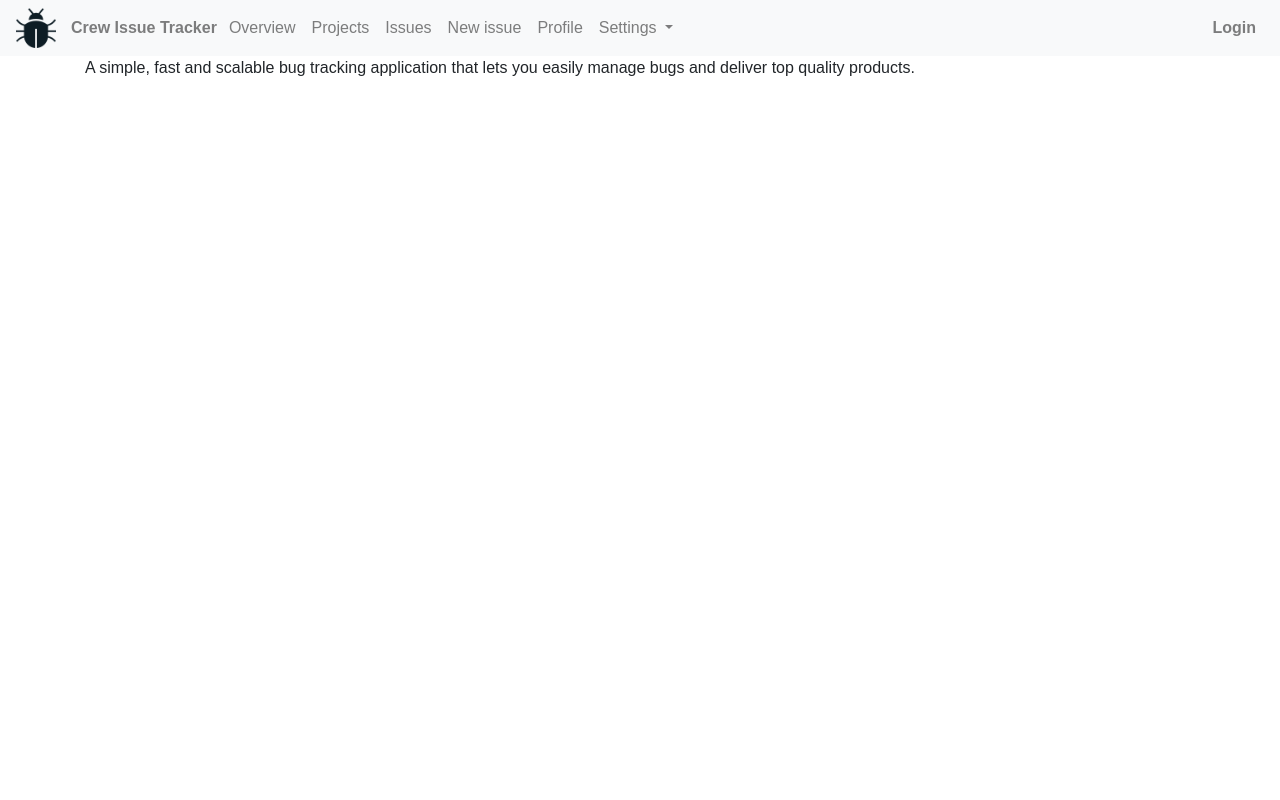
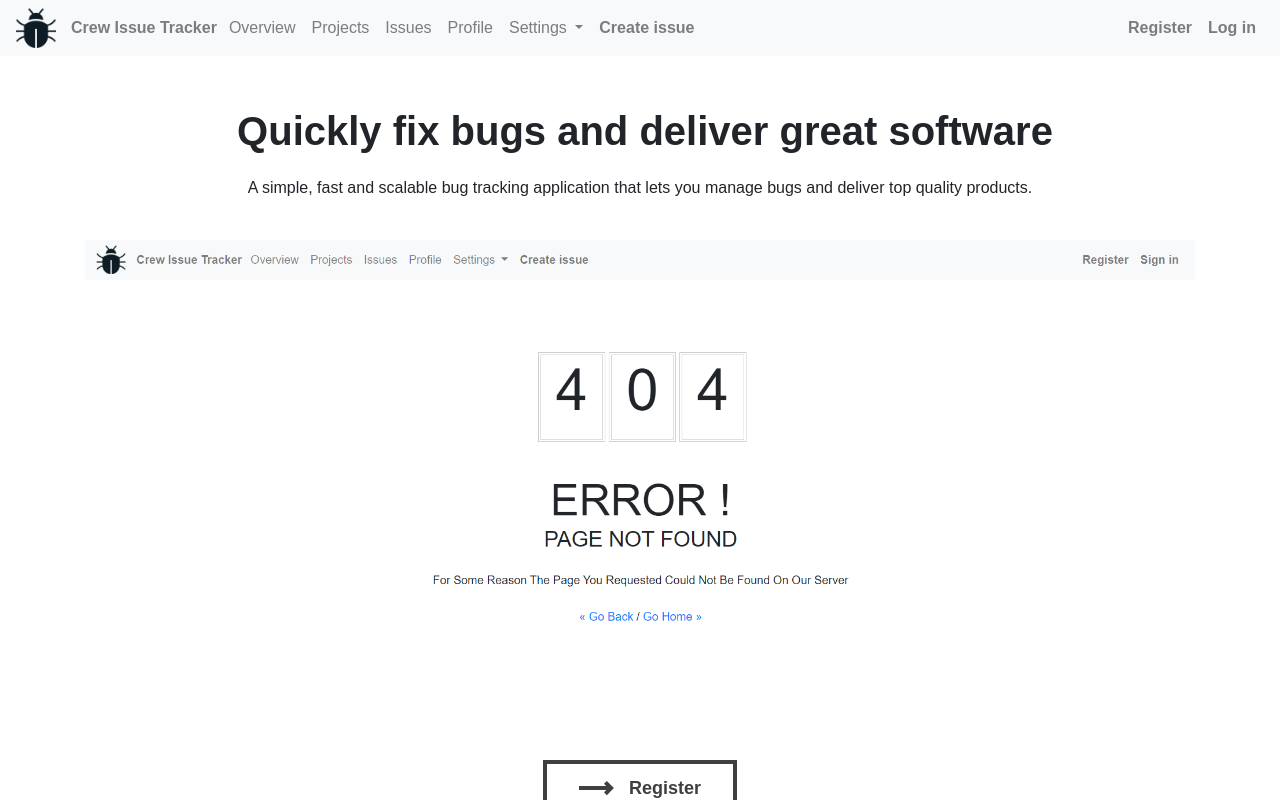
Before and after one commit to ferran1/Issue-tracker, an Angular app: page /#/overview in a window 1280 px wide. Built offline with nearby package versions, Linux system fonts and the light colour scheme.

Commit message:
Created login comp frontend

```diff
--- a/src/app/app-routing.module.ts
+++ b/src/app/app-routing.module.ts
@@ -2,14 +2,18 @@ import { NgModule } from '@angular/core';
 import { Routes, RouterModule } from '@angular/router';
 import {PageNotFoundComponent} from './components/page-not-found/page-not-found.component';
 import {OverviewComponent} from './components/overview/overview.component';
+import {LoginComponent} from './components/login/login.component';
 
 /**
- * Defines all the routes in the application
+ * Defines all the routes of the application
  */
 const routes: Routes = [
   {path: '', redirectTo: 'overview', pathMatch: 'full'},
   {
     path: 'overview', component: OverviewComponent
+  },
+  {
+    path: 'login', component: LoginComponent
   },
   {
     path: '**', component: PageNotFoundComponent
--- a/src/app/app.module.ts
+++ b/src/app/app.module.ts
@@ -6,6 +6,8 @@ import { AppComponent } from './app.component';
 import { NavbarComponent } from './components/navbar/navbar.component';
 import { PageNotFoundComponent } from './components/page-not-found/page-not-found.component';
 import { OverviewComponent } from './components/overview/overview.component';
+import { LoginComponent } from './components/login/login.component';
+import {FormsModule} from '@angular/forms';
 
 @NgModule({
   declarations: [
@@ -13,10 +15,12 @@ import { OverviewComponent } from './components/overview/overview.component';
     NavbarComponent,
     PageNotFoundComponent,
     OverviewComponent,
+    LoginComponent,
   ],
   imports: [
     BrowserModule,
-    AppRoutingModule
+    AppRoutingModule,
+    FormsModule
   ],
   providers: [],
   bootstrap: [AppComponent]
--- /dev/null
+++ b/src/app/components/login/login.component.css
@@ -0,0 +1,3 @@
+.login-title {
+  margin-bottom: 20px;
+}
--- /dev/null
+++ b/src/app/components/login/login.component.html
@@ -0,0 +1,46 @@
+<div class="container" style="padding-top:60px;">
+  <div class="row">
+    <div class="col-md-6 mx-auto">
+      <div class="card-group custom-border-shadow">
+        <div class="card p-4">
+          <div class="card-body">
+            <form name="form" #formElement="ngForm" (ngSubmit)="onLogin()">
+              <h1 style="text-align:center" class="login-title">Log in</h1>
+
+              <div class="input-group mb-3">
+                <div class="input-group-prepend">
+                  <span class="input-group-text"><i class="icon-user"></i></span>
+                </div>
+                <input
+                  type="text"
+                  name="UserName"
+                  class="form-control sty1"
+                  placeholder="Email address"
+                  [(ngModel)]="emailInput"
+                  required>
+              </div>
+              <div class="input-group mb-4">
+                <div class="input-group-prepend">
+                  <span class="input-group-text"><i class="icon-lock"></i></span>
+                </div>
+                <input
+                  type="password"
+                  name="Password"
+                  class="form-control"
+                  placeholder="Password"
+                  [(ngModel)]="passwordInput"
+                  required>
+              </div>
+<!--              <div>-->
+<!--                <p *ngIf="this.sessionService.errorMessage" style="color:#E92626;font-size:20px;font-weight:normal" class="success">-->
+<!--                  {{this.sessionService.errorMessage}}-->
+<!--                </p>-->
+<!--              </div>-->
+              <button class="btn btn-primary float-right px-4">Log in</button>
+            </form>
+          </div>
+        </div>
+      </div>
+    </div>
+  </div>
+</div>
--- /dev/null
+++ b/src/app/components/login/login.component.ts
@@ -0,0 +1,22 @@
+import { Component, OnInit } from '@angular/core';
+
+@Component({
+  selector: 'app-login',
+  templateUrl: './login.component.html',
+  styleUrls: ['./login.component.css']
+})
+export class LoginComponent implements OnInit {
+
+  constructor() { }
+
+  private emailInput: string;
+  private passwordInput: string;
+
+  onLogin() {
+    console.log("Method has been called after form submit");
+  }
+
+  ngOnInit() {
+  }
+
+}
--- a/src/app/components/navbar/navbar.component.css
+++ b/src/app/components/navbar/navbar.component.css
@@ -10,3 +10,8 @@ a.dropdown-item {
 .dropdown-item.active, .dropdown-item:active {
   background-color: #C2BEBE;
 }
+
+ /* Override bootstrap default styles */
+.fixed-top {
+  position: relative;
+}
--- a/src/app/components/navbar/navbar.component.html
+++ b/src/app/components/navbar/navbar.component.html
@@ -6,16 +6,13 @@
 
   <ul class="navbar-nav">
     <li class="nav-item">
-      <a class="nav-link" href="#">Overview </a>
+      <a class="nav-link" routerLink="/overview">Overview </a>
     </li>
     <li class="nav-item">
       <a class="nav-link" href="#">Projects </a>
     </li>
     <li class="nav-item">
       <a class="nav-link" href="#">Issues </a>
-    </li>
-    <li class="nav-item">
-      <a class="nav-link" href="#">New issue </a>
     </li>
     <li class="nav-item">
       <a class="nav-link" href="#">Profile </a>
@@ -31,11 +28,17 @@
         <a class="dropdown-item"> Logout </a>
       </div>
     </li>
+    <li class="nav-item">
+      <a class="nav-link" href="#"><b> Create issue </b> </a>
+    </li>
   </ul>
     <!-- Navbar element(s) on the right -->
     <ul class="nav navbar-nav ml-auto">
+      <li class="nav-item" id="registerButton">
+        <a class="nav-link" href="#"><b> Register </b></a>
+      </li>
       <li class="nav-item" id="loginButton">
-        <a class="nav-link" href="#"><b> Login </b></a>
+        <a class="nav-link" routerLink="login"><b> Log in </b></a>
       </li>
     </ul>
   </div>
--- a/src/app/components/overview/overview.component.css
+++ b/src/app/components/overview/overview.component.css
@@ -0,0 +1,88 @@
+.main-title {
+  font-family: 'Enriqueta', arial, serif; line-height: 1.25;
+  font-size: 40px; font-weight: bold;
+  text-align: center;
+  margin: 50px 0 20px 10px;
+}
+
+.text {
+  text-align: center;
+  margin-bottom: 40px;
+}
+
+.overview-image {
+  max-width: 100%;
+}
+
+/* Register button styles */
+a {
+  border: 4px solid #3F3F3F;
+  color: #3F3F3F;
+  display: inline-block;
+  font-size: 18px;
+  font-weight: bold;
+  line-height: 24px;
+  margin: auto;
+  padding: 12px 32px 12px 82px;
+  position: relative;
+  text-decoration: none;
+}
+
+a .label,
+a .icon-arrow {
+  backface-visibility: hidden;
+  transform: translateZ(0);
+  perspective: 1000;
+}
+
+a .label {
+  display: inline-block;
+  transition: transform .5s cubic-bezier(0.86, 0, 0.07, 1);
+}
+
+a .icon-arrow {
+  fill: #3F3F3F;
+  height: 15px;
+  top: 17px;
+  transition: transform .5s cubic-bezier(0.86, 0, 0.07, 1), opacity .4s cubic-bezier(0.86, 0, 0.07, 1);
+  width: 35px;
+}
+
+a .icon-arrow.before {
+  left: 32px;
+  margin-right: 15px;
+  position: absolute;
+  transform-origin: left center;
+}
+
+a .icon-arrow.after {
+  margin-left: 15px;
+  opacity: 0;
+  position: absolute;
+  right: 32px;
+  transform: translateX(75%) scaleX(0.1);
+  transform-origin: right center;
+}
+
+a:hover .label {
+  transform: translateX(-52px);
+}
+
+a:hover .icon-arrow.before {
+  opacity: 0;
+  transform: translateX(-75%) scaleX(0.1);
+}
+
+a:hover .icon-arrow.after {
+  opacity: 1;
+  transform: translateX(0) scaleX(1);
+}
+
+a:active {
+  border-color: #FD6154;
+  color: #FD6154;
+}
+
+a:active .icon-arrow {
+  fill: #FD6154;
+}
--- a/src/app/components/overview/overview.component.html
+++ b/src/app/components/overview/overview.component.html
@@ -1,6 +1,46 @@
 <div class="container">
-  <h1 class="mainTitle"> Quickly fix bugs and deliver great software </h1>
+  <div class="content">
+    <div class="row">
+      <div class="col-md-12">
+        <h1 class="main-title"> Quickly fix bugs and deliver great software </h1>
+      </div>
+    </div>
+    <div class="row">
+      <div class="col-md-12">
+        <p class="text"> A simple, fast and scalable bug tracking application that lets you manage bugs and
+          deliver top
+          quality
+          products. </p>
+      </div>
+    </div>
+    <div class="row">
+      <div class="col-md-12">
+        <img src="../../../assets/images/overview_screenshot.png" alt="Overview screenshot" class="overview-image">
+      </div>
+    </div>
+    <div class="row">
+      <div class="col-md-12 text-center" style="margin-bottom: 30px">
 
-  <p> A simple, fast and scalable bug tracking application that lets you easily manage bugs and deliver top quality products. </p>
+        <a href="javascript:">
+          <svg class="icon-arrow before">
+            <use xlink:href="#arrow"></use>
+          </svg>
+          <span class="label">Register</span>
+          <svg class="icon-arrow after">
+            <use xlink:href="#arrow"></use>
+          </svg>
+        </a>
 
+        <svg style="display: none;">
+          <defs>
+            <symbol id="arrow" viewBox="0 0 35 15">
+              <title>Arrow</title>
+              <path d="M27.172 5L25 2.828 27.828 0 34.9 7.071l-7.07 7.071L25 11.314 27.314 9H0V5h27.172z "/>
+            </symbol>
+          </defs>
+        </svg>
+
+      </div>
+    </div>
+  </div>
 </div>
--- a/src/styles.css
+++ b/src/styles.css
@@ -11,32 +11,6 @@ html, body {
 
 i.btn {
   cursor: pointer;
-}
-
-.btn.btn-primary:hover:enabled {
-  font-weight: 500;
-  background: #8DA242 !important;
-}
-
-body.bg {
-  /*background: white !important;*/
-  /*background: linear-gradient(to right, #ebebeb, white);*/
-  /*background: linear-gradient(to right, #00b09b, #96c93d);*/
-  /*background: linear-gradient(to right, #76b852, #8dc26f); */
-  /*background: linear-gradient(to right, #11998e, #38ef7d); !* W3C, IE 10+/ Edge, Firefox 16+, Chrome 26+, Opera 12+, Safari 7+ *!*/
-  /*background: linear-gradient(to right, #56ab2f, #92c35d); !* W3C, IE 10+/ Edge, Firefox 16+, Chrome 26+, Opera 12+, Safari 7+ *!*/
-  /*background: linear-gradient(to right, #f79d00, #64f38c); !* W3C, IE 10+/ Edge, Firefox 16+, Chrome 26+, Opera 12+, Safari 7+ *!*/
-  /*background-color: #11998e;*/
-  /*background-color: #f0f0f0;*/
-
-  /*background-image: url("~assets/images/Green-Nature-Macro-Ginkgo-Foliage-2560-x-1600.jpg");*/
-  /*background-position: center; !* Center the image *!*/
-  /*background-repeat: no-repeat; !* Do not repeat the image *!*/
-  /*background-size: cover; !* Resize the background image to cover the entire container *!*/
-  /*min-height: 100%;*/
-  /*background-image: url("/assets/images/Green-Nature-Macro-Ginkgo-Foliage-2560-x-1600.jpg");*/
-  background-color: #EDF2DC;
-  background-position: center; /* Center the image */
 }
 
 body {
@@ -65,8 +39,13 @@ body {
 }
 
 .btn-primary {
-  background: #A7BC5B !important;
-  border-color: #A7BC5B !important;
+  background: #888 !important;
+  border: none;
+}
+
+/* TODO, does not work yet, border color is not changing onclick */
+.btn-primary:active {
+  border-color: #FD6154 !important;
 }
 
 .page-container {
```
Also changed, not shown: src/assets/images/overview_screenshot.png (added), 1 other file (tests, documents, lock files or other folders).
